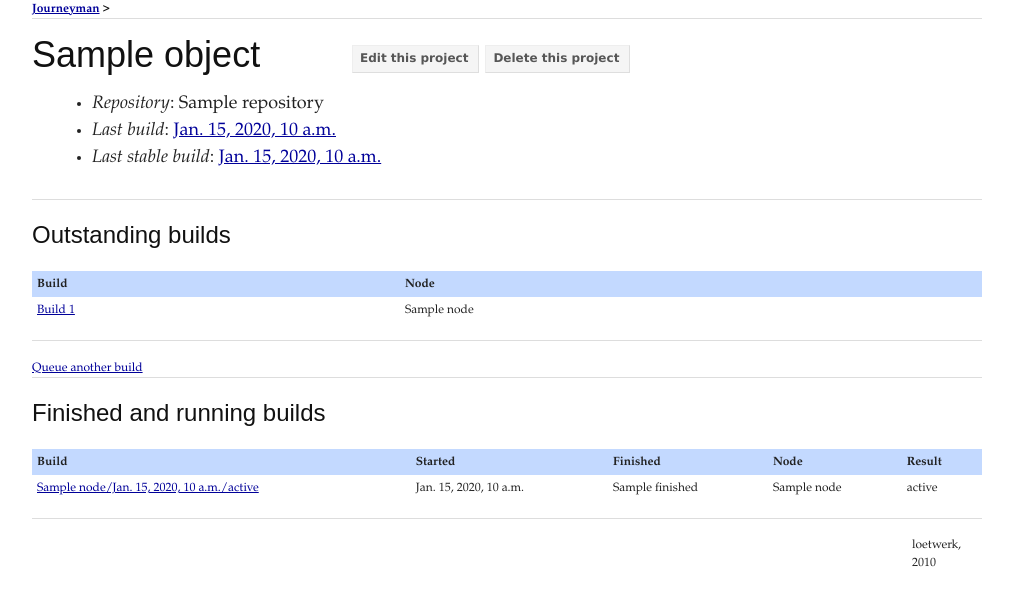
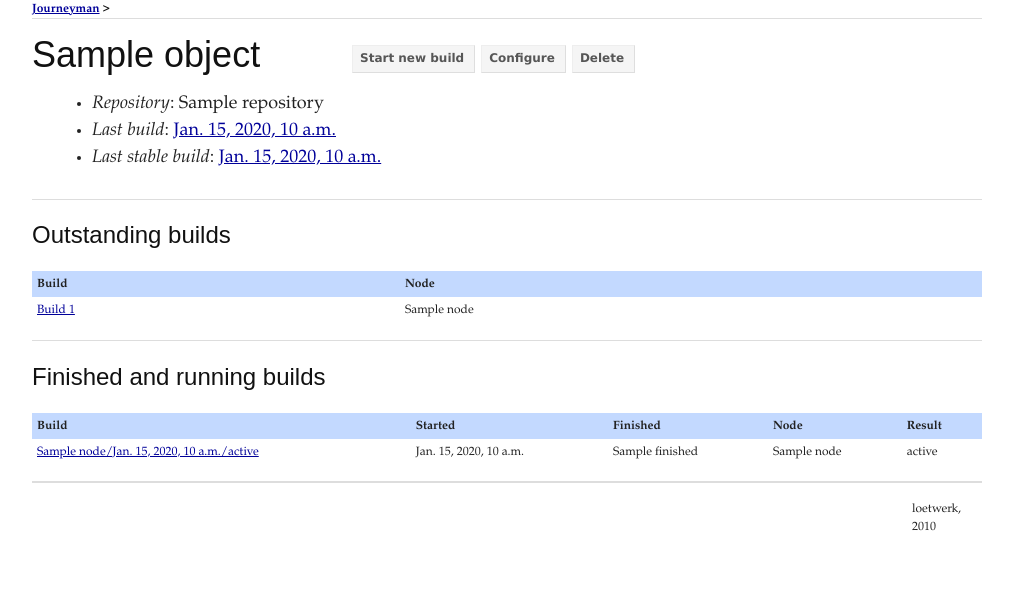
Before and after one commit to stephrdev/loetwerk, a Django app: template journeyman/templates/projects/detail.html in a window 1280 px wide. Shown: the top 606 px of the page, without its empty margins (133-1146 px from the left). Run offline with Django 3.2, Linux system fonts and the light colour scheme; the template is opened without the code that fills it: most values are stand-ins (such as "Sample title", 1, 10 or a date in 2020).

Commit message:
Improve wording

```diff
--- a/journeyman/templates/projects/detail.html
+++ b/journeyman/templates/projects/detail.html
@@ -2,8 +2,9 @@
 
 {% block heading %}{{ object.name }}{% endblock %}
 {% block activities %}
-<a class="button" href="{% url projects_edit object.pk %}">Edit this project</a>
-<a class="button" href="{% url projects_delete object.pk %}">Delete this project</a>
+<a class="button" href="{% url builds_create object.pk %}">Start new build</a>
+<a class="button" href="{% url projects_edit object.pk %}">Configure</a>
+<a class="button" href="{% url projects_delete object.pk %}">Delete</a>
 {% endblock %}
 
 {% load pagination_tags %}
@@ -45,8 +46,6 @@
         {% endfor %}
     </table>
     <hr />
-    <a href="{% url builds_create object.pk %}">Queue another build</a>
-    <hr />
     <h2>Finished and running builds</h2>
     <table>
         <thead>
```
